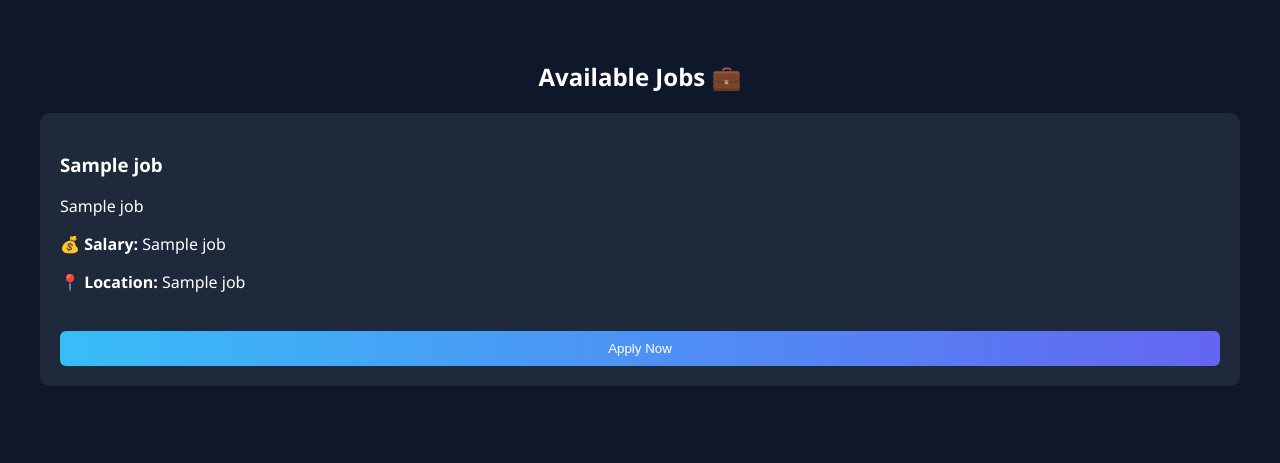
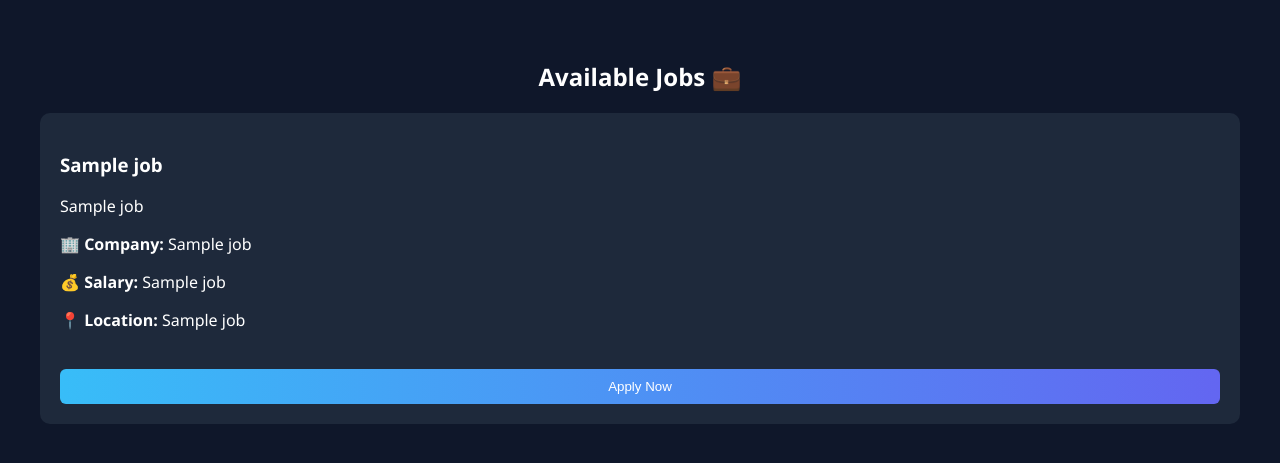
Before and after one commit to theju940/recruitment-system, a Flask app: template templates/jobs.html in a window 1280 px wide. Shown: the part 63-526 px from the top of the page. Run offline with Flask 3, Linux system fonts and the light colour scheme; the template is opened without the code that fills it: most values are stand-ins (such as "Sample title", 1, 10 or a date in 2020).

Commit message:
update UI

```diff
--- a/templates/jobs.html
+++ b/templates/jobs.html
@@ -1,4 +1,3 @@
-
 <!DOCTYPE html>
 <html>
 <head>
@@ -25,8 +24,9 @@
             <h3>{{ job[1] }}</h3>
             <p>{{ job[2] }}</p>
 
-            <p><b>💰 Salary:</b> {{ job[3] }}</p>
-            <p><b>📍 Location:</b> {{ job[4] }}</p>
+            <p><b>🏢 Company:</b> {{ job[3] }}</p>
+            <p><b>💰 Salary:</b> {{ job[4] }}</p>
+            <p><b>📍 Location:</b> {{ job[5] }}</p>
 
             <br>
             <a href="/apply/{{ job[0] }}">
```
